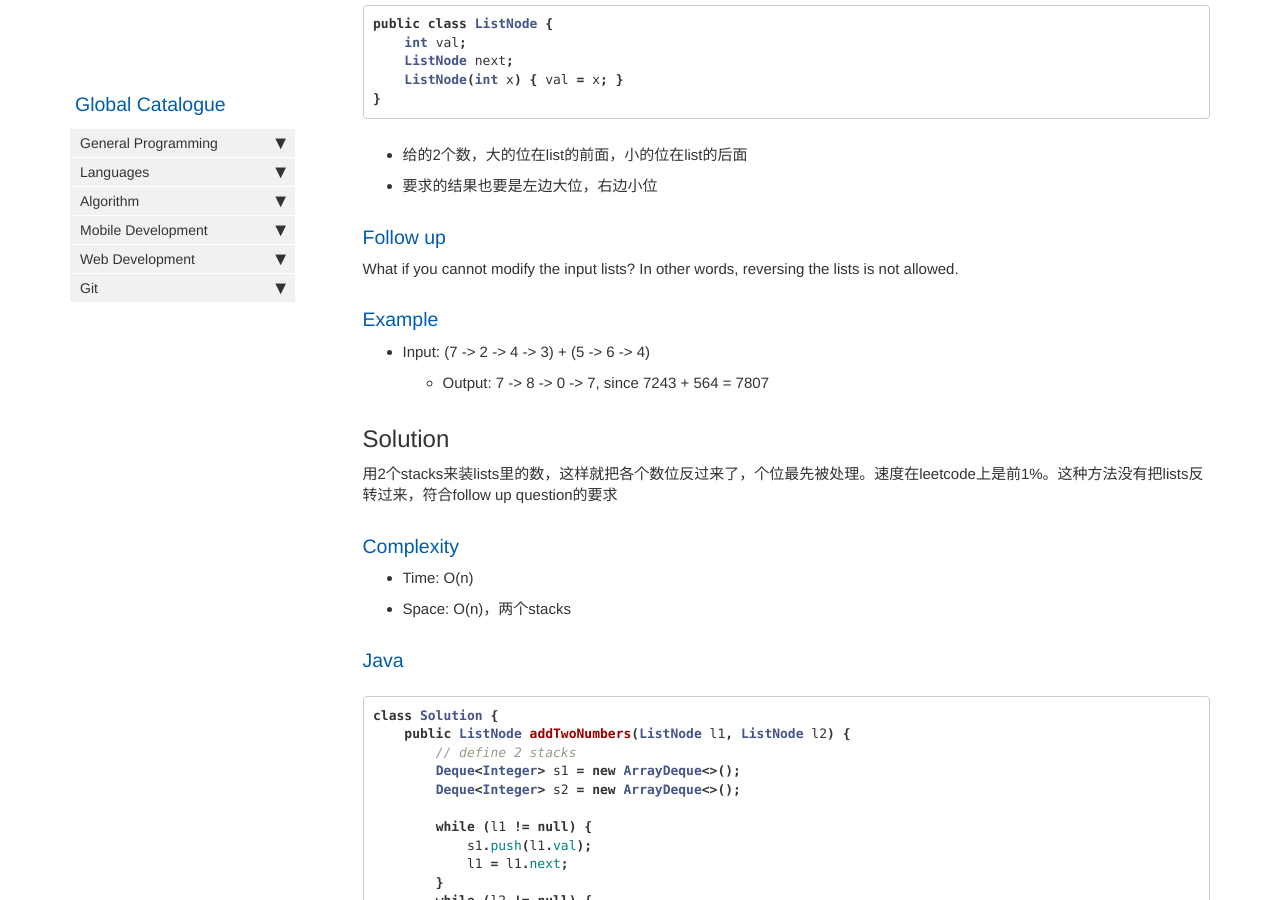
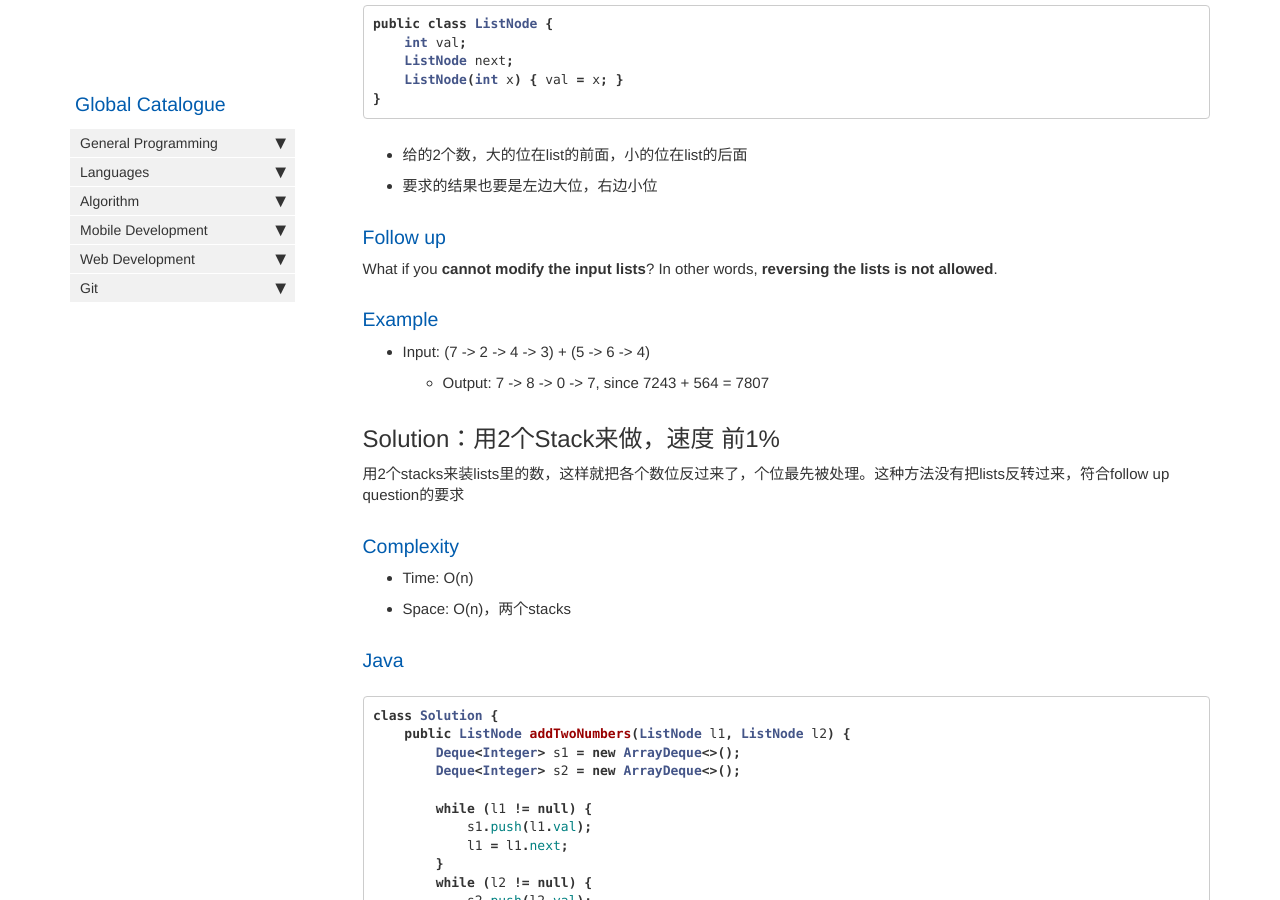
Before and after one commit to HungryOrc/hungryorc.github.io, a Jekyll site: the page built from pages/algorithm/algorithm_add_two_numbers_offered_by_linked_lists.md, in a window 1280 px wide and 900 px high, scrolled down 338 px. Built offline with Jekyll 4.4.1, drawn with Linux system fonts in a browser that asks for light colours; nearby versions of some CDN libraries; comment, search, counter and statistics services are not loaded.

Commit message:
Update algorithm_add_two_numbers_offered_by_linked_lists.md

````diff
--- a/pages/algorithm/algorithm_add_two_numbers_offered_by_linked_lists.md
+++ b/pages/algorithm/algorithm_add_two_numbers_offered_by_linked_lists.md
@@ -25,14 +25,14 @@ public class ListNode {
 * 要求的结果也要是左边大位，右边小位
 
 ### Follow up
-What if you cannot modify the input lists? In other words, reversing the lists is not allowed.
+What if you **cannot modify the input lists**? In other words, **reversing the lists is not allowed**.
 
 ### Example
 * Input: (7 -> 2 -> 4 -> 3) + (5 -> 6 -> 4)
   * Output: 7 -> 8 -> 0 -> 7, since 7243 + 564 = 7807
 
-## Solution
-用2个stacks来装lists里的数，这样就把各个数位反过来了，个位最先被处理。速度在leetcode上是前1%。这种方法没有把lists反转过来，符合follow up question的要求
+## Solution：用2个Stack来做，速度 前1%
+用2个stacks来装lists里的数，这样就把各个数位反过来了，个位最先被处理。这种方法没有把lists反转过来，符合follow up question的要求
 
 ### Complexity
 * Time: O(n)
@@ -42,7 +42,6 @@ What if you cannot modify the input lists? In other words, reversing the lists i
 ```java
 class Solution {
     public ListNode addTwoNumbers(ListNode l1, ListNode l2) {
-        // define 2 stacks
         Deque<Integer> s1 = new ArrayDeque<>();
         Deque<Integer> s2 = new ArrayDeque<>();
 
````
